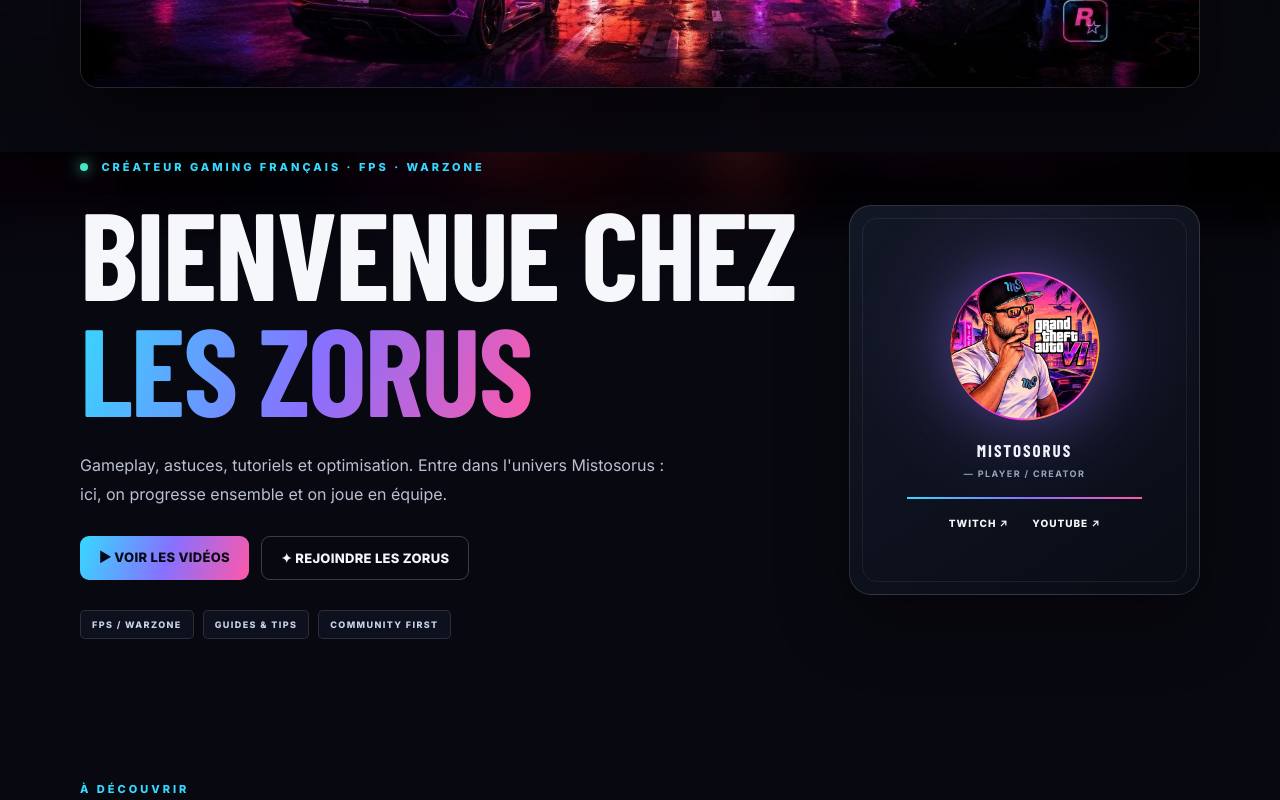
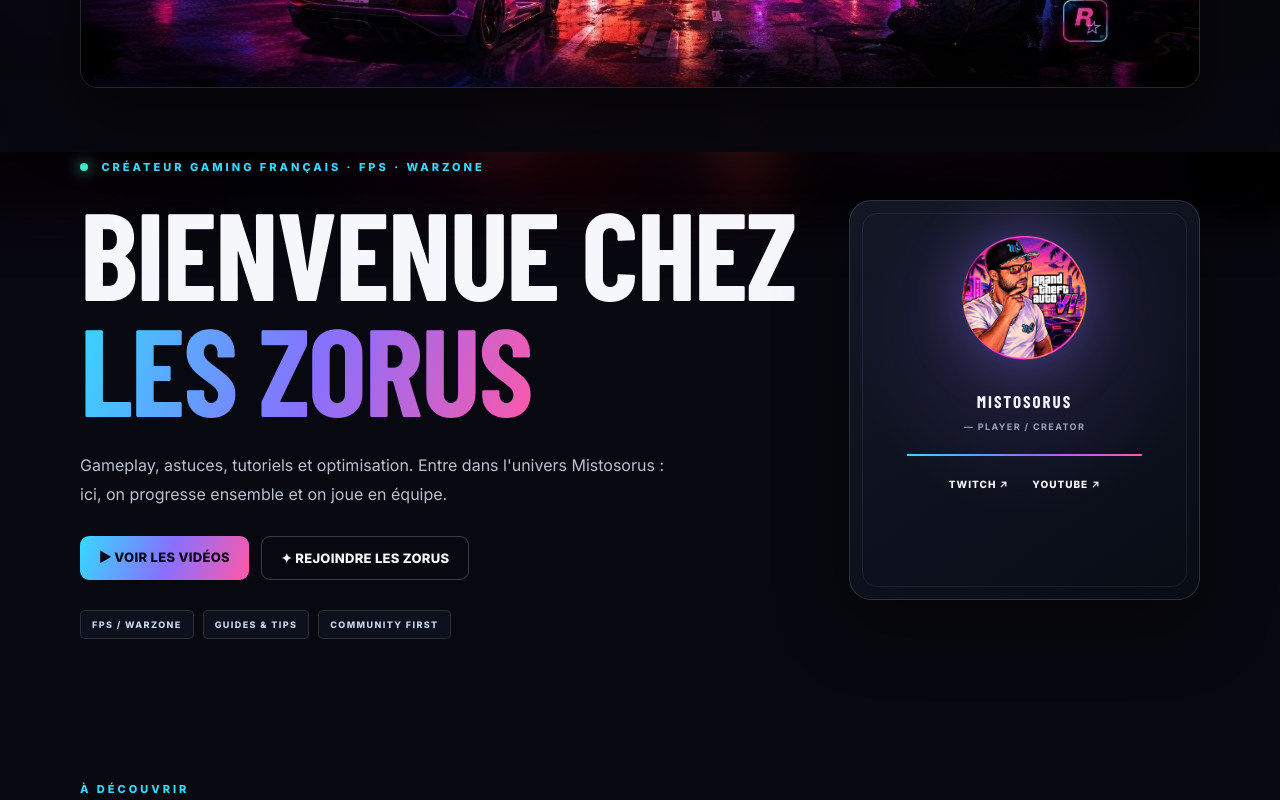
Before and after one commit to mistosorus-prog/mistosorus.fr, a plain HTML site: page index.html in a window 1280 px wide. Shown: the part 648-1448 px from the top of the page. Drawn offline with nearby package versions, Linux system fonts and the light colour scheme; a script that the page names is missing; a web font is replaced by a local one.

Commit message:
Rebuild profile card spacing to separate avatar and name

```diff
--- a/index.html
+++ b/index.html
@@ -65,6 +65,15 @@ section{padding:65px 0}.section-head{display:flex;align-items:end;justify-conten
 .tiktok-frame blockquote{margin:0!important;max-width:100%!important}
 .video-link{display:inline-flex;margin-top:13px;color:#8deaff;font-size:11px;font-weight:900;letter-spacing:1px}
 @media(max-width:800px){.video-showcase{grid-template-columns:1fr}.video-panel{padding:15px}}
+
+/* Profile card spacing: keep the avatar clear of the name */
+.hero-side{min-height:400px;justify-content:flex-start;padding-top:34px;padding-bottom:30px}
+.hero-logo{height:125px!important;flex:0 0 125px!important;margin:0 auto 30px!important}
+.hero-logo img{width:125px!important;height:125px!important}
+.hero-side-label{margin:0!important;padding:0!important;line-height:1.4!important}
+.hero-side-label span{margin-top:8px!important}
+.hero-side-line{margin:22px 0!important}
+@media(max-width:800px){.hero-side{min-height:380px;padding-top:30px}.hero-logo{height:120px!important;flex-basis:120px!important;margin-bottom:26px!important}.hero-logo img{width:120px!important;height:120px!important}}
 </style></head>
 <body>
 <header><div class="wrap"><nav><a class="brand" href="#" aria-label="Mistosorus — accueil"><img src="mistosorus%20site%20web.png" alt="Mistosorus"></a><div class="navlinks" id="siteNav"><a href="#univers">UNIVERS</a><a href="#contenu">CONTENU</a><a href="#zorus">LES ZORUS</a><a href="#partenaires">PARTENAIRES</a><a href="#reseaux">RÉSEAUX</a><a href="#classement">CLASSEMENT</a><a href="#mini-jeu">MINI-JEU</a></div><button class="mobile-menu" id="mobileMenu" aria-label="Ouvrir le menu" aria-expanded="false">☰</button><a class="btn header-cta" href="https://www.youtube.com/@MistoSorus" target="_blank" rel="noreferrer">VOIR YOUTUBE ↗</a></nav></div></header>
```
